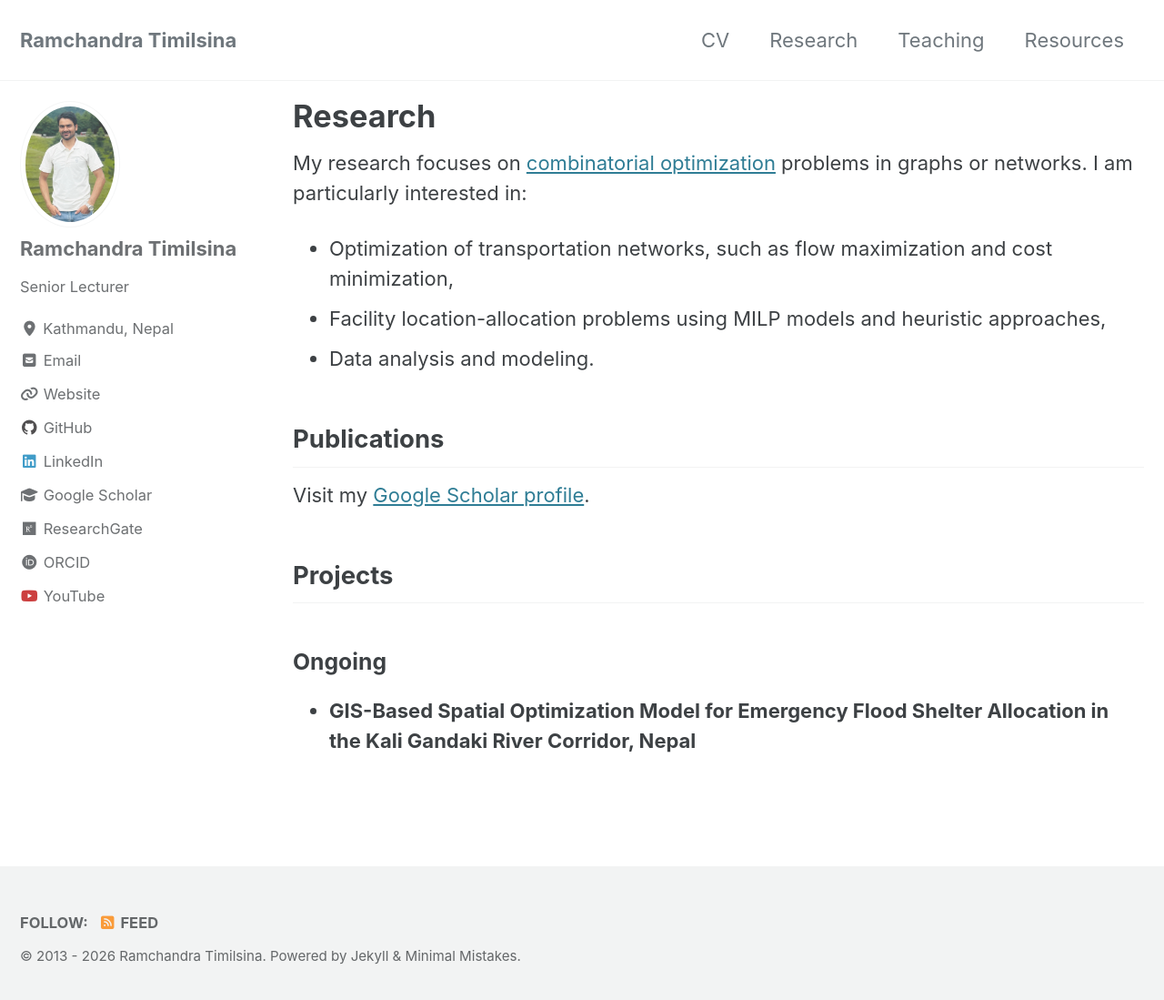
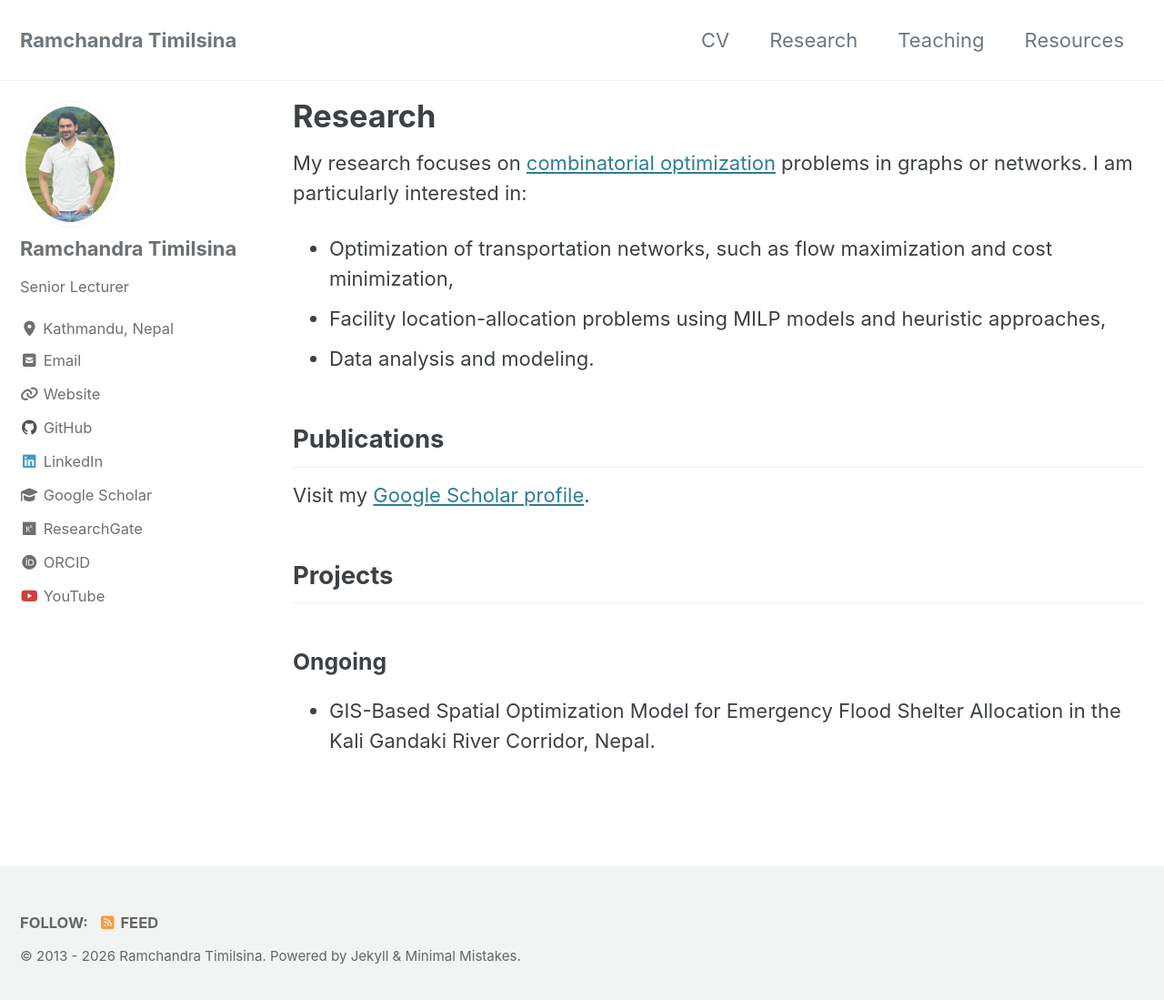
Before and after one commit to TimilsinaRC07/TimilsinaRC07.github.io, a Jekyll site: the page built from Research.md, in a window 1280 px wide and 1106 px high. Shown: the top 1099 px of the window at 91% size. Built offline with Jekyll 4.4.1, drawn with Linux system fonts in a browser that asks for light colours; cached includes are drawn as plain includes.

```diff
--- a/Research.md
+++ b/Research.md
@@ -17,4 +17,4 @@ Visit my [Google Scholar profile](https://scholar.google.com/citations?user=vrBf
 
 ## Projects
 ### Ongoing
-* **GIS-Based Spatial Optimization Model for Emergency Flood Shelter Allocation in the Kali Gandaki River Corridor, Nepal**
+* GIS-Based Spatial Optimization Model for Emergency Flood Shelter Allocation in the Kali Gandaki River Corridor, Nepal.
```
